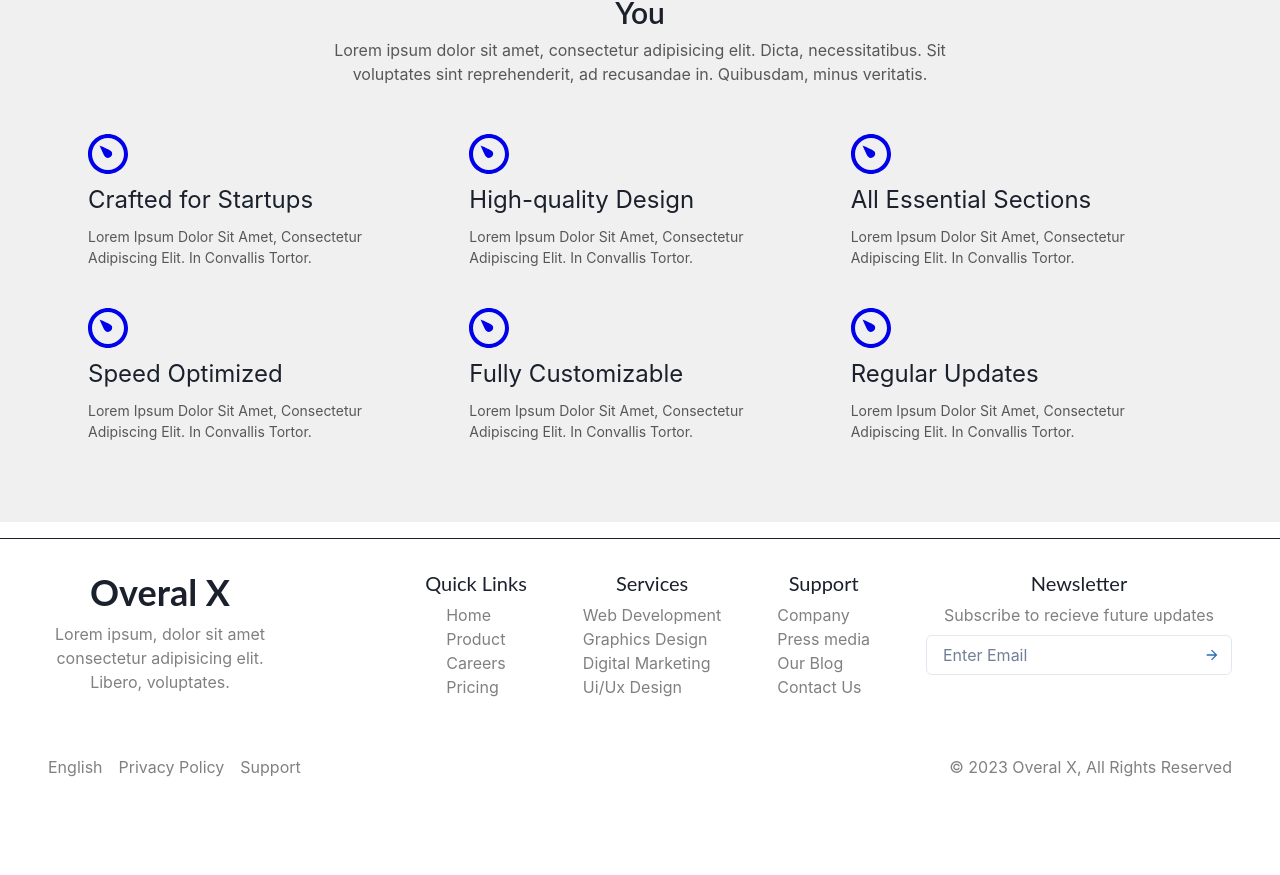
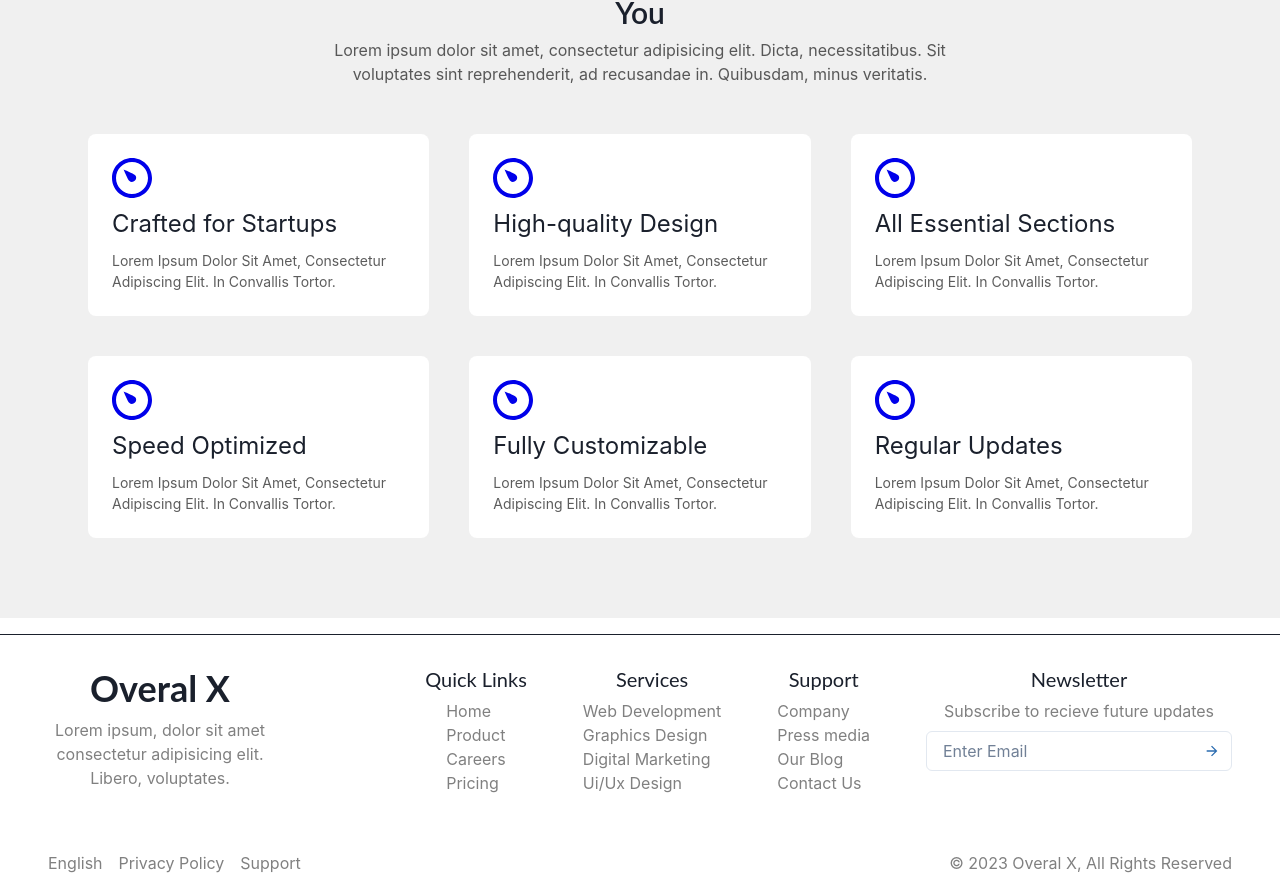
Before and after one commit to Overal-X/overal-x, a React (Vite) app: page / in a window 1280 px wide. Shown: the part 1428-2303 px from the top of the page. Before the commit the page ends 2207 px from the top, so only its background shows below. Built offline with nearby package versions, Linux system fonts and the light colour scheme; the HTML template or start-up script is replaced by a standard one.

Commit message:
enhancement(src/components/homepage/): updates services section elements background color

```diff
--- a/src/components/homepage/servicessection.tsx
+++ b/src/components/homepage/servicessection.tsx
@@ -30,7 +30,7 @@ function ServicesSection() {
 
       <SimpleGrid columns={[1, 3]} spacing={10} px={["4", "14"]} py="10">
         {services.map((item) => (
-          <VStack placeItems="start">
+          <VStack placeItems="start" bg="white" p="6" rounded="lg">
             <SpeedIcon color="rgb(0, 0, 234)" size={40} />
             <Text fontSize="2xl">{item.title}</Text>
             <Text
```
